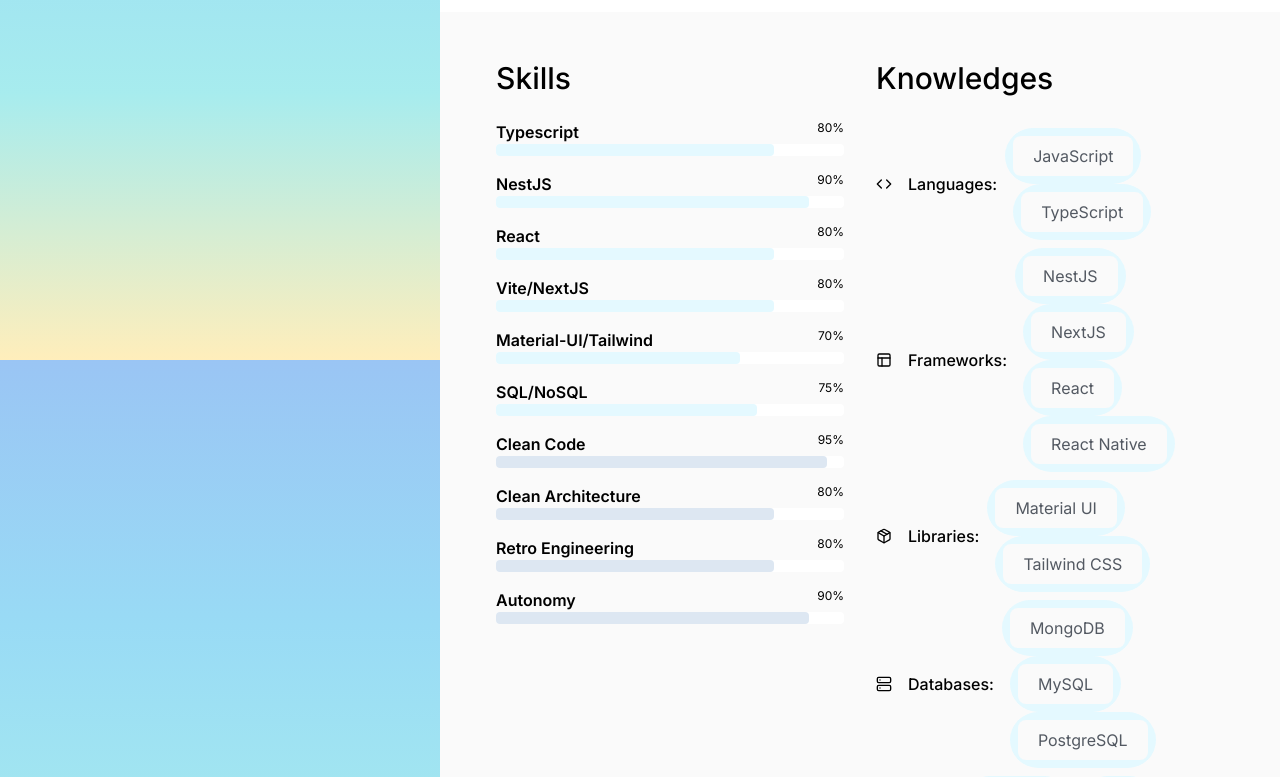
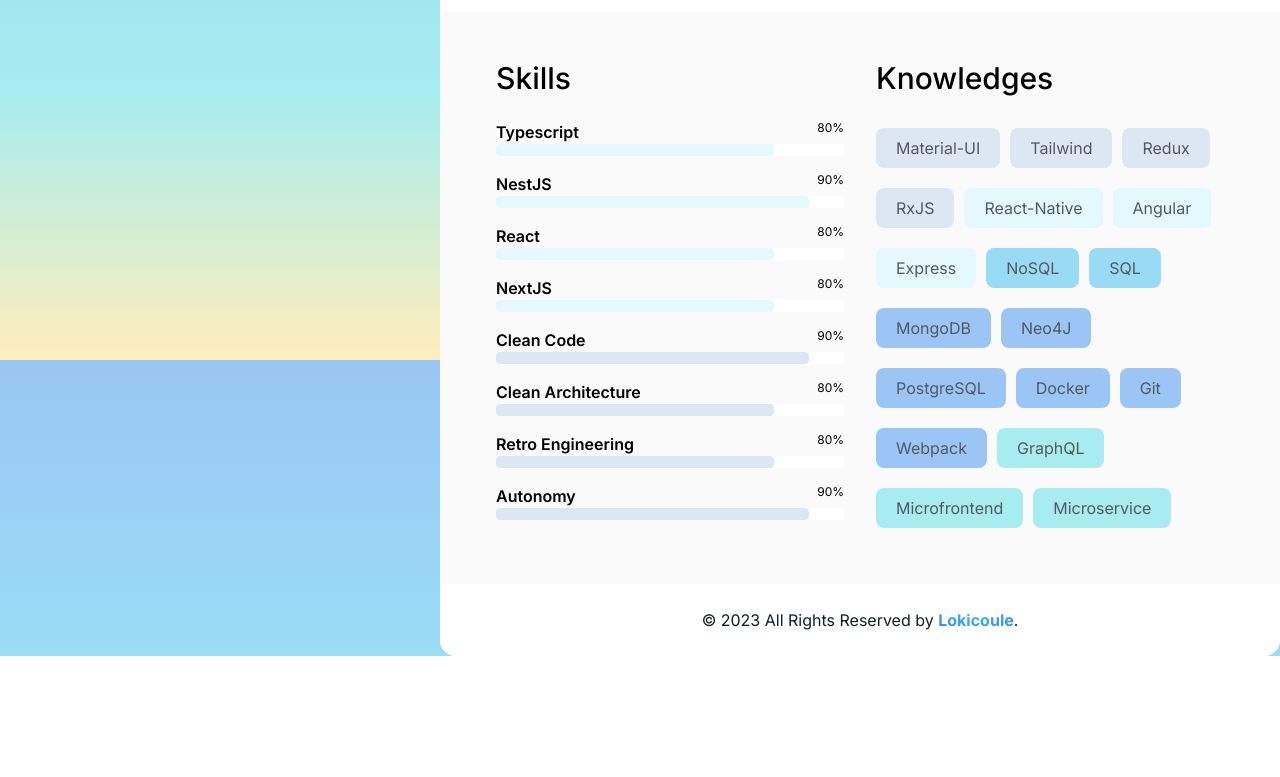
Before and after one commit to Lokicoule/portfolio, a React (Vite) app: page /fr/resume in a window 1280 px wide. Shown: the part 1240-2017 px from the top of the page. After the commit the page ends 1896 px from the top, so only its background shows below. Built offline with nearby package versions, Linux system fonts and the light colour scheme; a web font is replaced by a local one.

Commit message:
refactor(resume): reorganize knowledge

```diff
--- a/src/pages/resume/ResumePresenter.tsx
+++ b/src/pages/resume/ResumePresenter.tsx
@@ -7,8 +7,7 @@ import { experienceData as experienceDataEn } from "./datas/experienceData.en";
 import { experienceData as experienceDataFr } from "./datas/experienceData.fr";
 import { skillData as skillDataEn } from "./datas/skillData.en";
 import { skillData as skillDataFr } from "./datas/skillData.fr";
-import { knowledgeData as knowledgeDataEn } from "./datas/knowledgeData.en";
-import { knowledgeData as knowledgeDataFr } from "./datas/knowledgeData.fr";
+import { knowledgeData } from "./datas/knowledgeData";
 import { SubscriptionManager } from "../../sharedKernel/presentation/SubscriptionManager";
 
 export class ResumePresenter extends Presenter<ResumeViewModel> {
@@ -33,7 +32,7 @@ export class ResumePresenter extends Presenter<ResumeViewModel> {
     const experiences = lang === "fr" ? experienceDataFr : experienceDataEn;
     const educations = lang === "fr" ? educationDataFr : educationDataEn;
     const skills = lang === "fr" ? skillDataFr : skillDataEn;
-    const knowledges = lang === "fr" ? knowledgeDataFr : knowledgeDataEn;
+    const knowledges = knowledgeData;
 
     this.vm = new ResumeViewModel({
       experiences,
--- a/src/pages/resume/ResumeView.tsx
+++ b/src/pages/resume/ResumeView.tsx
@@ -43,7 +43,7 @@ const ResumeView: ResumeViewComponent = ({ presenter }) => {
           </div>
 
           <div className="col-span-1">
-            <KnowledgeSection {...viewModel.knowledges} />
+            <KnowledgeSection items={viewModel.knowledges} />
           </div>
         </div>
       </div>
--- a/src/pages/resume/ResumeViewModel.ts
+++ b/src/pages/resume/ResumeViewModel.ts
@@ -39,13 +39,17 @@ export type SkillProps = {
   type: "soft" | "hard";
 };
 
-export type KnowledgeProps = StackProps;
+export type KnowledgeProps = {
+  id: string;
+  name: string;
+  type: "framework" | "library" | "database" | "tool" | "architecture";
+};
 
 export interface ResumeViewModelProps {
   experiences: ExperienceProps[];
   educations: EducationProps[];
   skills: SkillProps[];
-  knowledges: KnowledgeProps;
+  knowledges: KnowledgeProps[];
 }
 
 export class ResumeViewModel {
--- a/src/pages/resume/components/knowledge/KnowledgeSection.tsx
+++ b/src/pages/resume/components/knowledge/KnowledgeSection.tsx
@@ -1,22 +1,33 @@
+import { Tag } from "../../../../shared/components/tag/Tag";
 import { KnowledgeProps } from "../../ResumeViewModel";
-import Stack from "../../../../shared/components/stack/Stack";
 
-type KnowledgeSectionProps = KnowledgeProps;
+type KnowledgeSectionProps = {
+  items: KnowledgeProps[];
+};
 
-type KnowledgeSectionComponent = React.FC<KnowledgeSectionProps>;
+const KnowledgeItem: React.FC<KnowledgeProps> = ({ name, type }) => {
+  const typeColors: Record<string, string> = {
+    framework: "bg-secondary",
+    library: "bg-[#DDE7F2] dark:bg-[#7393A7]",
+    database: "bg-[#99dbf5] dark:bg-[#1D2D50]",
+    tool: "bg-[#9ac5f4] dark:bg-[#133B5C]",
+    architecture: "bg-[#a7ecee] dark:bg-[#1E5F74]",
+  };
 
-const KnowledgeSection: KnowledgeSectionComponent = (props) => {
+  const bgColor = typeColors[type] || "";
+
+  return <Tag className={`px-5 py-2 rounded-lg ${bgColor}`} text={name} />;
+};
+
+const KnowledgeSection: React.FC<KnowledgeSectionProps> = ({ items }) => {
   return (
     <div>
       <h4 className="text-3xl text-primary font-medium mb-8">Knowledges</h4>
 
       <div className="flex gap-y-5 gap-x-2.5 flex-wrap">
-        <Stack
-          {...props}
-          tag={{
-            className: "tag bg-primary dark:text-white",
-          }}
-        />
+        {items.map((item, i) => (
+          <KnowledgeItem key={i} {...item} />
+        ))}
       </div>
     </div>
   );
--- a/src/pages/resume/datas/knowledgeData.en.ts
+++ /dev/null
@@ -1,10 +0,0 @@
-import { KnowledgeProps } from "../ResumeViewModel";
-
-export const knowledgeData: KnowledgeProps = {
-  architectures: ["DDD", "Hexagonal", "Layered", "Microservices", "MFE"],
-  databases: ["MongoDB", "MySQL", "PostgreSQL"],
-  languages: ["JavaScript", "TypeScript"],
-  frameworks: ["NestJS", "NextJS", "React", "React Native"],
-  libraries: ["Material UI", "Tailwind CSS"],
-  tools: ["Docker", "Git"],
-};
--- a/src/pages/resume/datas/knowledgeData.fr.ts
+++ /dev/null
@@ -1,10 +0,0 @@
-import { KnowledgeProps } from "../ResumeViewModel";
-
-export const knowledgeData: KnowledgeProps = {
-  architectures: ["DDD", "Hexagonal", "Layered", "Microservices", "MFE"],
-  databases: ["MongoDB", "MySQL", "PostgreSQL"],
-  languages: ["JavaScript", "TypeScript"],
-  frameworks: ["NestJS", "NextJS", "React", "React Native"],
-  libraries: ["Material UI", "Tailwind CSS"],
-  tools: ["Docker", "Git"],
-};
--- /dev/null
+++ b/src/pages/resume/datas/knowledgeData.ts
@@ -0,0 +1,94 @@
+import { KnowledgeProps } from "../ResumeViewModel";
+
+export const knowledgeData: KnowledgeProps[] = [
+  {
+    id: `knowledge-0`,
+    name: "Material-UI",
+    type: "library",
+  },
+  {
+    id: `knowledge-1`,
+    name: "Tailwind",
+    type: "library",
+  },
+  {
+    id: `knowledge-2`,
+    name: "Redux",
+    type: "library",
+  },
+  {
+    id: `knowledge-3`,
+    name: "RxJS",
+    type: "library",
+  },
+  {
+    id: `knowledge-4`,
+    name: "React-Native",
+    type: "framework",
+  },
+  {
+    id: `knowledge-5`,
+    name: "Angular",
+    type: "framework",
+  },
+  {
+    id: `knowledge-6`,
+    name: "Express",
+    type: "framework",
+  },
+  {
+    id: `knowledge-7`,
+    name: "NoSQL",
+    type: "database",
+  },
+  {
+    id: `knowledge-8`,
+    name: "SQL",
+    type: "database",
+  },
+  {
+    id: `knowledge-9`,
+    name: "MongoDB",
+    type: "tool",
+  },
+  {
+    id: `knowledge-10`,
+    name: "Neo4J",
+    type: "tool",
+  },
+  {
+    id: `knowledge-11`,
+    name: "PostgreSQL",
+    type: "tool",
+  },
+  {
+    id: `knowledge-12`,
+    name: "Docker",
+    type: "tool",
+  },
+  {
+    id: `knowledge-13`,
+    name: "Git",
+    type: "tool",
+  },
+  {
+    id: `knowledge-14`,
+    name: "Webpack",
+    type: "tool",
+  },
+  {
+    id: `knowledge-15`,
+    name: "GraphQL",
+    type: "architecture",
+  },
+  {
+    id: `knowledge-16`,
+    name: "Microfrontend",
+    type: "architecture",
+  },
+  {
+    id: `knowledge-17`,
+    name: "Microservice",
+    type: "architecture",
+  },
+];
--- a/src/pages/resume/datas/skillData.en.ts
+++ b/src/pages/resume/datas/skillData.en.ts
@@ -21,26 +21,14 @@ export const skillData: SkillProps[] = [
   },
   {
     id: "skill-4",
-    name: "Vite/NextJS",
+    name: "NextJS",
     value: 80,
-    type: "hard",
-  },
-  {
-    id: "skill-6",
-    name: "Material-UI/Tailwind",
-    value: 70,
-    type: "hard",
-  },
-  {
-    id: "skill-7",
-    name: "SQL/NoSQL",
-    value: 75,
     type: "hard",
   },
   {
     id: "skill-8",
     name: "Clean Code",
-    value: 95,
+    value: 90,
     type: "soft",
   },
   {
--- a/src/pages/resume/datas/skillData.fr.ts
+++ b/src/pages/resume/datas/skillData.fr.ts
@@ -21,26 +21,14 @@ export const skillData: SkillProps[] = [
   },
   {
     id: "skill-4",
-    name: "Vite/NextJS",
+    name: "NextJS",
     value: 80,
-    type: "hard",
-  },
-  {
-    id: "skill-6",
-    name: "Material-UI/Tailwind",
-    value: 70,
-    type: "hard",
-  },
-  {
-    id: "skill-7",
-    name: "SQL/NoSQL",
-    value: 75,
     type: "hard",
   },
   {
     id: "skill-8",
     name: "Clean Code",
-    value: 95,
+    value: 90,
     type: "soft",
   },
   {
--- a/src/shared/components/tag/Tag.tsx
+++ b/src/shared/components/tag/Tag.tsx
@@ -11,8 +11,9 @@ type TagComponent = React.FC<TagProps>;
 
 export const Tag: TagComponent = ({ text, className, icon }) => {
   return (
-    <div className="flex items-center p-2 rounded-full bg-tertiary text-tertiary">
-      <div className={className}>
+    <div
+      className={`flex items-center p-2 rounded-full bg-tertiary text-tertiary ${className}`}
+    >
       {icon && (
         <div
           className={`flex items-center justify-center px-5 py-2 rounded-lg h-6 w-6 mr-2`}
@@ -22,6 +23,5 @@ export const Tag: TagComponent = ({ text, className, icon }) => {
       )}
       <span>{text}</span>
     </div>
-    </div>
   );
 };
```
Lines whose indentation alone changed are shown as unchanged.
